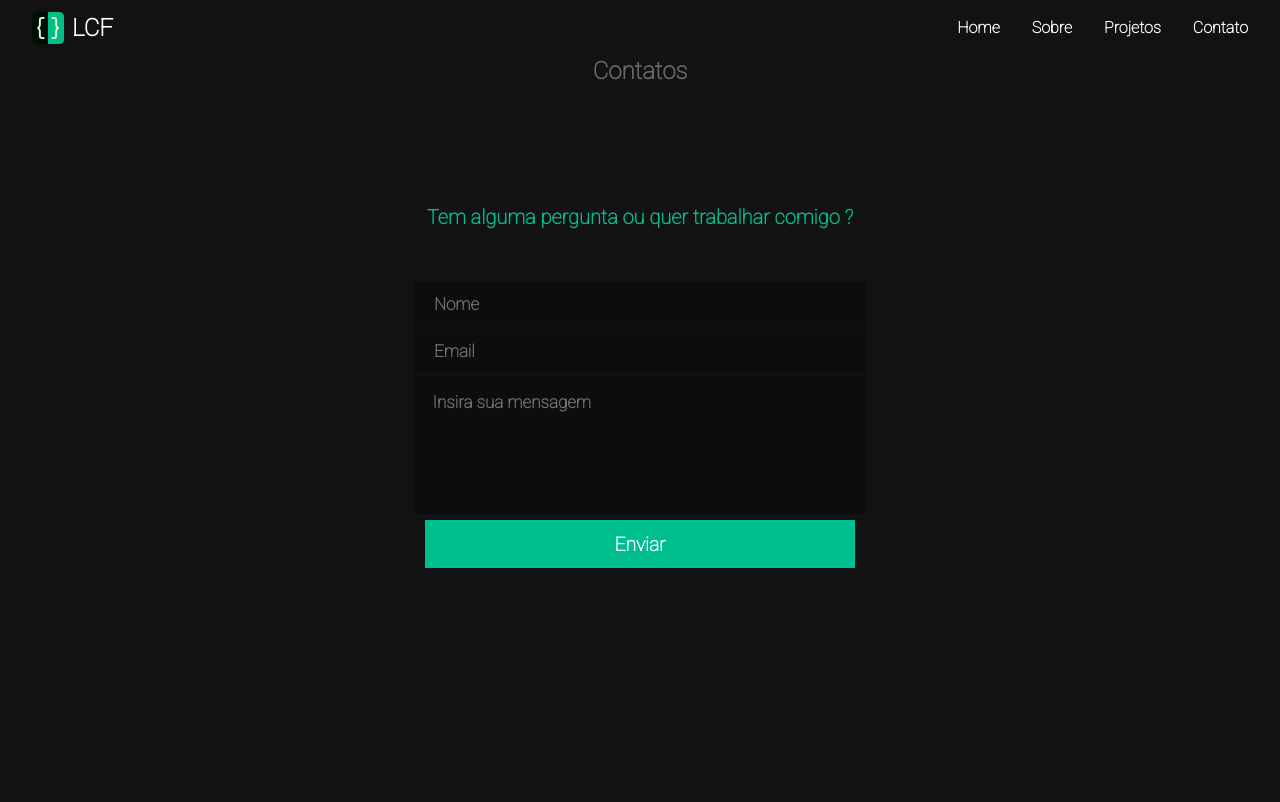
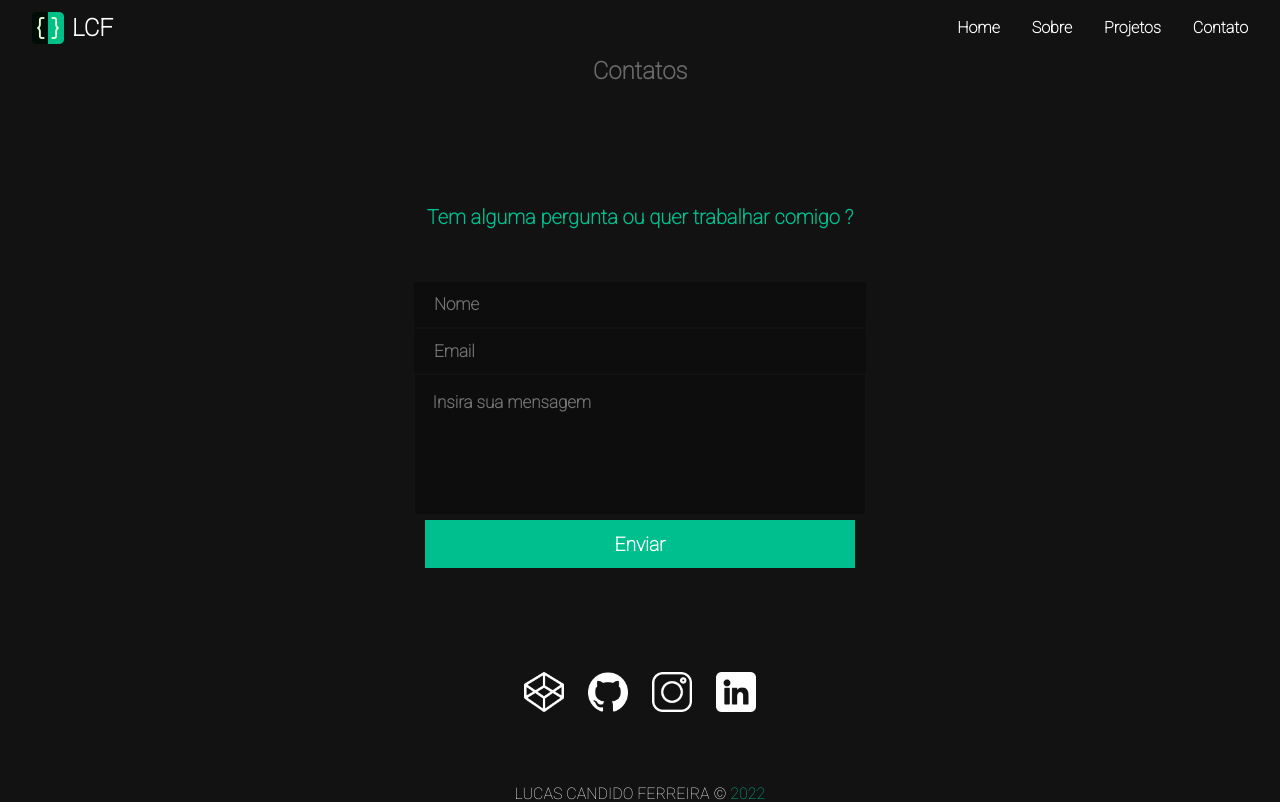
Before and after one commit to LFerreira0/PDI_2022, an Angular app: page /feedback in a window 1280 px wide. Shown: the top 802 px of the page. Built offline with nearby package versions, Linux system fonts and the light colour scheme; no server answers; a web font is replaced by a local one.

Commit message:
Commit final PDI

```diff
--- a/src/app/feedback/formulario/formulario.component.scss
+++ b/src/app/feedback/formulario/formulario.component.scss
@@ -5,7 +5,7 @@ $verde_escuro: #001510;
 }
 section{
   width: 100%;
-  height: 90vh;
+  height: 78vh;
   text-align: center;
 
   .contato{
--- a/src/app/footer/footer.component.scss
+++ b/src/app/footer/footer.component.scss
@@ -7,7 +7,7 @@ footer{
   z-index: 99;
   text-align: center;
   min-width: 200px;
-  margin-top: 5em;
+  margin-top: 2em;
 
   .media{
     width: 20%;
--- a/src/app/main/hero/hero.component.ts
+++ b/src/app/main/hero/hero.component.ts
@@ -9,6 +9,8 @@ export class HeroComponent implements OnInit {
 
   constructor() { }
 
+  h1 = 'Olá, sou Lucas Candido Ferreira.'
+
   ngOnInit(): void {
   }
 
```
Also changed, not shown: 1 other file (tests, documents, lock files or other folders).
